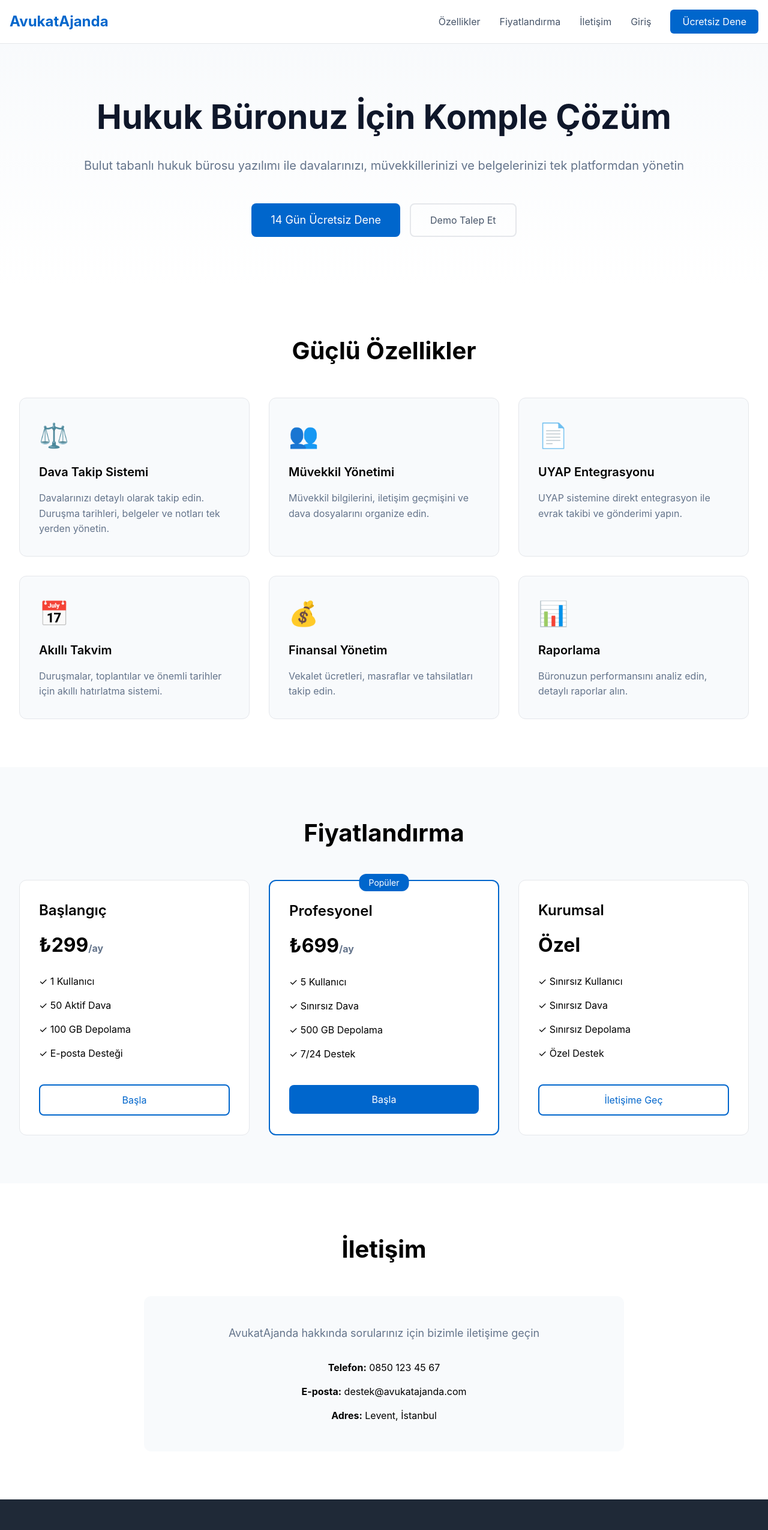
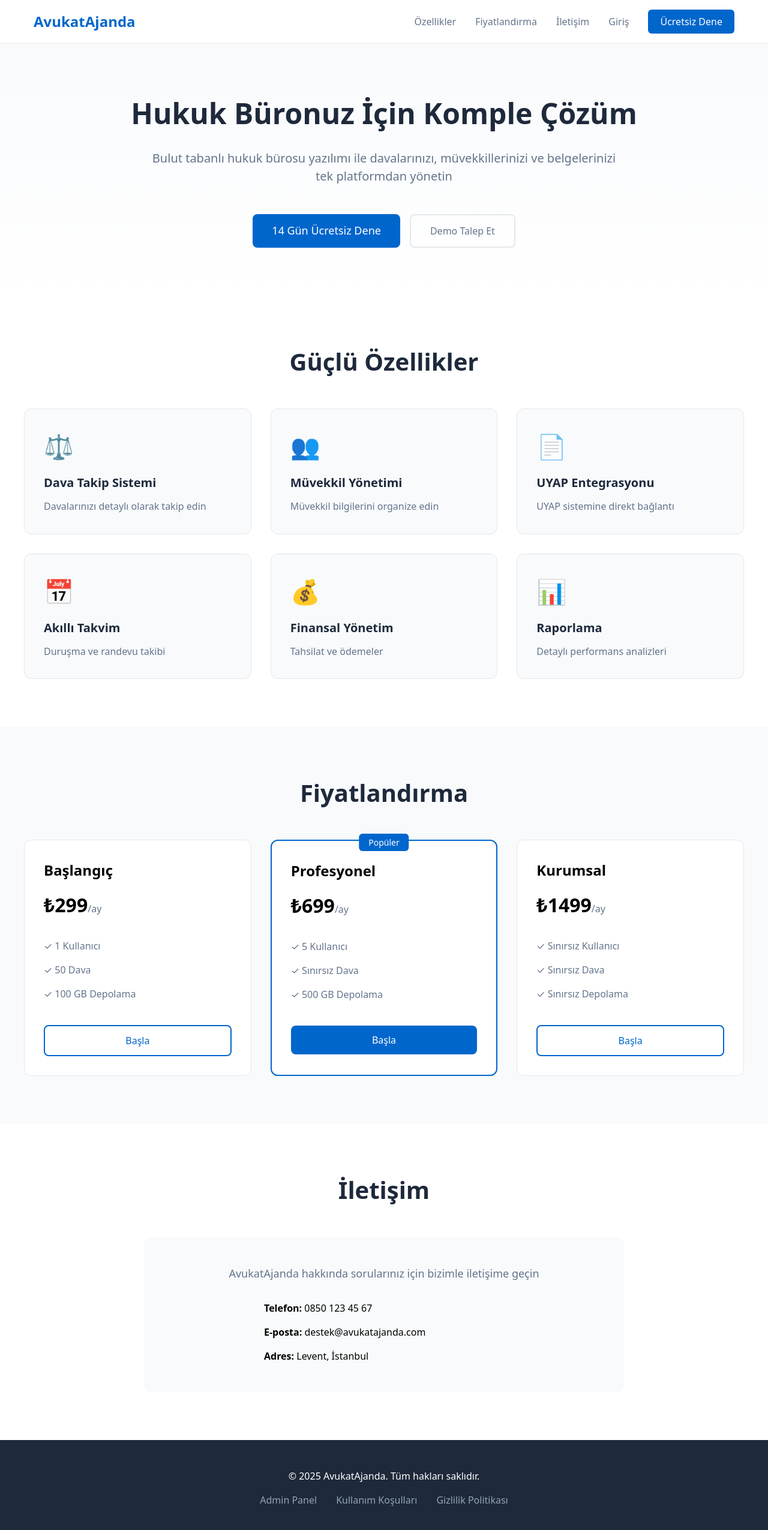
Before and after one commit to serhattopaloglu25/avukatajanda, a Next.js app in the folder frontend/: page / in a window 1280 px wide. Shown: the top 2551 px of the page at 60% size. Built offline with nearby package versions, Linux system fonts and the light colour scheme.

Commit message:
fix: clean homepage restoration

```diff
--- a/frontend/src/app/page.tsx
+++ b/frontend/src/app/page.tsx
@@ -1,218 +1,146 @@
-'use client';
-
-import { useState, useEffect } from 'react';
-
 export default function HomePage() {
-  const [isMobile, setIsMobile] = useState(false);
-  const [menuOpen, setMenuOpen] = useState(false);
-
-  useEffect(() => {
-    const checkMobile = () => setIsMobile(window.innerWidth < 768);
-    checkMobile();
-    window.addEventListener('resize', checkMobile);
-    return () => window.removeEventListener('resize', checkMobile);
-  }, []);
-
   return (
-    <div style={{fontFamily: '-apple-system, BlinkMacSystemFont, "Segoe UI", sans-serif', minHeight: '100vh', background: 'white'}}>
+    <div style={{fontFamily: 'system-ui, -apple-system, sans-serif', minHeight: '100vh', background: 'white'}}>
       {/* Navigation */}
-      <nav style={{background: 'white', borderBottom: '1px solid #e5e7eb', position: 'sticky', top: 0, zIndex: 100}}>
-        <div style={{maxWidth: '1280px', margin: '0 auto', padding: '0 1rem'}}>
-          <div style={{height: '72px', display: 'flex', alignItems: 'center', justifyContent: 'space-between'}}>
-            <a href="/" style={{textDecoration: 'none', fontSize: '1.5rem', fontWeight: 'bold', color: '#0066cc'}}>
+      <nav style={{background: 'white', borderBottom: '1px solid #e5e7eb', padding: '1rem 0'}}>
+        <div style={{maxWidth: '1200px', margin: '0 auto', padding: '0 1rem', display: 'flex', justifyContent: 'space-between', alignItems: 'center'}}>
+          <h1 style={{fontSize: '1.5rem', fontWeight: 'bold', color: '#0066cc', margin: 0}}>
             AvukatAjanda
-            </a>
-
-            {!isMobile ? (
+          </h1>
           <div style={{display: 'flex', gap: '2rem', alignItems: 'center'}}>
-                <a href="#features" style={{color: '#475569', textDecoration: 'none'}}>Özellikler</a>
-                <a href="#pricing" style={{color: '#475569', textDecoration: 'none'}}>Fiyatlandırma</a>
-                <a href="#contact" style={{color: '#475569', textDecoration: 'none'}}>İletişim</a>
-                <a href="/login" style={{color: '#475569', textDecoration: 'none'}}>Giriş</a>
-                <a href="/login" style={{background: '#0066cc', color: 'white', padding: '8px 20px', borderRadius: '6px', textDecoration: 'none'}}>
-                  Ücretsiz Dene
-                </a>
-              </div>
-            ) : (
-              <button onClick={() => setMenuOpen(!menuOpen)} style={{background: 'none', border: 'none', padding: '8px', cursor: 'pointer'}}>
-                <div style={{width: '24px', height: '2px', background: '#0066cc', marginBottom: '5px'}}></div>
-                <div style={{width: '24px', height: '2px', background: '#0066cc', marginBottom: '5px'}}></div>
-                <div style={{width: '24px', height: '2px', background: '#0066cc'}}></div>
-              </button>
-            )}
-          </div>
-
-          {isMobile && menuOpen && (
-            <div style={{position: 'absolute', top: '72px', left: 0, right: 0, background: 'white', borderBottom: '1px solid #e5e7eb', padding: '1rem', boxShadow: '0 4px 6px rgba(0,0,0,0.1)'}}>
-              <div style={{display: 'flex', flexDirection: 'column', gap: '1rem'}}>
-                <a href="#features" style={{color: '#475569', textDecoration: 'none', padding: '0.5rem'}}>Özellikler</a>
-                <a href="#pricing" style={{color: '#475569', textDecoration: 'none', padding: '0.5rem'}}>Fiyatlandırma</a>
-                <a href="#contact" style={{color: '#475569', textDecoration: 'none', padding: '0.5rem'}}>İletişim</a>
-                <a href="/login" style={{color: '#475569', textDecoration: 'none', padding: '0.5rem'}}>Giriş</a>
-                <a href="/login" style={{background: '#0066cc', color: 'white', padding: '0.75rem', borderRadius: '6px', textDecoration: 'none', textAlign: 'center'}}>
+            <a href="#features" style={{color: '#64748b', textDecoration: 'none'}}>Özellikler</a>
+            <a href="#pricing" style={{color: '#64748b', textDecoration: 'none'}}>Fiyatlandırma</a>
+            <a href="#contact" style={{color: '#64748b', textDecoration: 'none'}}>İletişim</a>
+            <a href="/login" style={{color: '#64748b', textDecoration: 'none'}}>Giriş</a>
+            <a href="/login" style={{background: '#0066cc', color: 'white', padding: '0.5rem 1.25rem', borderRadius: '0.375rem', textDecoration: 'none'}}>
               Ücretsiz Dene
             </a>
           </div>
         </div>
-          )}
-        </div>
       </nav>
 
-      {/* Hero Section */}
-      <section style={{padding: isMobile ? '3rem 1rem' : '5rem 2rem', background: 'linear-gradient(to bottom, #f8fafc, white)'}}>
-        <div style={{maxWidth: '1280px', margin: '0 auto', textAlign: 'center'}}>
-          <h1 style={{fontSize: isMobile ? '2rem' : '3.5rem', fontWeight: 'bold', color: '#0f172a', marginBottom: '1.5rem'}}>
+      {/* Hero */}
+      <section style={{padding: '5rem 1rem', background: 'linear-gradient(to bottom, #f8fafc, white)'}}>
+        <div style={{maxWidth: '1200px', margin: '0 auto', textAlign: 'center'}}>
+          <h2 style={{fontSize: '3rem', fontWeight: 'bold', color: '#1e293b', marginBottom: '1.5rem'}}>
             Hukuk Büronuz İçin Komple Çözüm
-          </h1>
-          <p style={{fontSize: isMobile ? '1rem' : '1.25rem', color: '#64748b', marginBottom: '3rem', padding: '0 1rem'}}>
+          </h2>
+          <p style={{fontSize: '1.25rem', color: '#64748b', maxWidth: '800px', margin: '0 auto 3rem'}}>
             Bulut tabanlı hukuk bürosu yazılımı ile davalarınızı, müvekkillerinizi ve belgelerinizi tek platformdan yönetin
           </p>
-          <div style={{display: 'flex', flexDirection: isMobile ? 'column' : 'row', gap: '1rem', justifyContent: 'center', padding: '0 1rem'}}>
-            <a href="/login" style={{background: '#0066cc', color: 'white', padding: '14px 32px', borderRadius: '8px', textDecoration: 'none', fontSize: '1.125rem', display: 'inline-block'}}>
+          <div style={{display: 'flex', gap: '1rem', justifyContent: 'center'}}>
+            <a href="/login" style={{background: '#0066cc', color: 'white', padding: '0.875rem 2rem', borderRadius: '0.5rem', textDecoration: 'none', fontSize: '1.125rem'}}>
               14 Gün Ücretsiz Dene
             </a>
-            <a href="#demo" style={{border: '2px solid #e5e7eb', padding: '14px 32px', borderRadius: '8px', textDecoration: 'none', color: '#475569', display: 'inline-block'}}>
+            <a href="#demo" style={{border: '2px solid #e5e7eb', padding: '0.875rem 2rem', borderRadius: '0.5rem', textDecoration: 'none', color: '#64748b'}}>
               Demo Talep Et
             </a>
           </div>
         </div>
       </section>
 
-      {/* Features Section */}
-      <section id="features" style={{padding: isMobile ? '3rem 1rem' : '5rem 2rem', background: 'white'}}>
-        <div style={{maxWidth: '1280px', margin: '0 auto'}}>
-          <h2 style={{fontSize: isMobile ? '2rem' : '2.5rem', fontWeight: 'bold', textAlign: 'center', marginBottom: '3rem'}}>
+      {/* Features */}
+      <section id="features" style={{padding: '5rem 1rem'}}>
+        <div style={{maxWidth: '1200px', margin: '0 auto'}}>
+          <h2 style={{fontSize: '2.5rem', fontWeight: 'bold', textAlign: 'center', marginBottom: '3rem', color: '#1e293b'}}>
             Güçlü Özellikler
           </h2>
-          <div style={{display: 'grid', gridTemplateColumns: isMobile ? '1fr' : 'repeat(auto-fit, minmax(350px, 1fr))', gap: '2rem'}}>
-            <div style={{background: '#f8fafc', padding: '2rem', borderRadius: '12px', border: '1px solid #e5e7eb'}}>
-              <div style={{fontSize: '2.5rem', marginBottom: '1rem'}}>⚖️</div>
-              <h3 style={{fontSize: '1.25rem', fontWeight: '600', marginBottom: '1rem'}}>Dava Takip Sistemi</h3>
-              <p style={{color: '#64748b', lineHeight: '1.6'}}>
-                Davalarınızı detaylı olarak takip edin. Duruşma tarihleri, belgeler ve notları tek yerden yönetin.
-              </p>
+          <div style={{display: 'grid', gridTemplateColumns: 'repeat(auto-fit, minmax(350px, 1fr))', gap: '2rem'}}>
+            {[
+              {icon: '⚖️', title: 'Dava Takip Sistemi', desc: 'Davalarınızı detaylı olarak takip edin'},
+              {icon: '👥', title: 'Müvekkil Yönetimi', desc: 'Müvekkil bilgilerini organize edin'},
+              {icon: '📄', title: 'UYAP Entegrasyonu', desc: 'UYAP sistemine direkt bağlantı'},
+              {icon: '📅', title: 'Akıllı Takvim', desc: 'Duruşma ve randevu takibi'},
+              {icon: '💰', title: 'Finansal Yönetim', desc: 'Tahsilat ve ödemeler'},
+              {icon: '📊', title: 'Raporlama', desc: 'Detaylı performans analizleri'}
+            ].map((feature, i) => (
+              <div key={i} style={{background: '#f8fafc', padding: '2rem', borderRadius: '0.75rem', border: '1px solid #e5e7eb'}}>
+                <div style={{fontSize: '2.5rem', marginBottom: '1rem'}}>{feature.icon}</div>
+                <h3 style={{fontSize: '1.25rem', fontWeight: '600', marginBottom: '0.75rem', color: '#1e293b'}}>{feature.title}</h3>
+                <p style={{color: '#64748b', lineHeight: '1.6'}}>{feature.desc}</p>
               </div>
-            <div style={{background: '#f8fafc', padding: '2rem', borderRadius: '12px', border: '1px solid #e5e7eb'}}>
-              <div style={{fontSize: '2.5rem', marginBottom: '1rem'}}>👥</div>
-              <h3 style={{fontSize: '1.25rem', fontWeight: '600', marginBottom: '1rem'}}>Müvekkil Yönetimi</h3>
-              <p style={{color: '#64748b', lineHeight: '1.6'}}>
-                Müvekkil bilgilerini, iletişim geçmişini ve dava dosyalarını organize edin.
-              </p>
-            </div>
-            <div style={{background: '#f8fafc', padding: '2rem', borderRadius: '12px', border: '1px solid #e5e7eb'}}>
-              <div style={{fontSize: '2.5rem', marginBottom: '1rem'}}>📄</div>
-              <h3 style={{fontSize: '1.25rem', fontWeight: '600', marginBottom: '1rem'}}>UYAP Entegrasyonu</h3>
-              <p style={{color: '#64748b', lineHeight: '1.6'}}>
-                UYAP sistemine direkt entegrasyon ile evrak takibi ve gönderimi yapın.
-              </p>
-            </div>
-            <div style={{background: '#f8fafc', padding: '2rem', borderRadius: '12px', border: '1px solid #e5e7eb'}}>
-              <div style={{fontSize: '2.5rem', marginBottom: '1rem'}}>📅</div>
-              <h3 style={{fontSize: '1.25rem', fontWeight: '600', marginBottom: '1rem'}}>Akıllı Takvim</h3>
-              <p style={{color: '#64748b', lineHeight: '1.6'}}>
-                Duruşmalar, toplantılar ve önemli tarihler için akıllı hatırlatma sistemi.
-              </p>
-            </div>
-            <div style={{background: '#f8fafc', padding: '2rem', borderRadius: '12px', border: '1px solid #e5e7eb'}}>
-              <div style={{fontSize: '2.5rem', marginBottom: '1rem'}}>💰</div>
-              <h3 style={{fontSize: '1.25rem', fontWeight: '600', marginBottom: '1rem'}}>Finansal Yönetim</h3>
-              <p style={{color: '#64748b', lineHeight: '1.6'}}>
-                Vekalet ücretleri, masraflar ve tahsilatları takip edin.
-              </p>
-            </div>
-            <div style={{background: '#f8fafc', padding: '2rem', borderRadius: '12px', border: '1px solid #e5e7eb'}}>
-              <div style={{fontSize: '2.5rem', marginBottom: '1rem'}}>📊</div>
-              <h3 style={{fontSize: '1.25rem', fontWeight: '600', marginBottom: '1rem'}}>Raporlama</h3>
-              <p style={{color: '#64748b', lineHeight: '1.6'}}>
-                Büronuzun performansını analiz edin, detaylı raporlar alın.
-              </p>
-            </div>
+            ))}
           </div>
         </div>
       </section>
 
-      {/* Pricing Section */}
-      <section id="pricing" style={{padding: isMobile ? '3rem 1rem' : '5rem 2rem', background: '#f8fafc'}}>
-        <div style={{maxWidth: '1280px', margin: '0 auto'}}>
-          <h2 style={{fontSize: isMobile ? '2rem' : '2.5rem', fontWeight: 'bold', textAlign: 'center', marginBottom: '3rem'}}>
+      {/* Pricing */}
+      <section id="pricing" style={{padding: '5rem 1rem', background: '#f8fafc'}}>
+        <div style={{maxWidth: '1200px', margin: '0 auto'}}>
+          <h2 style={{fontSize: '2.5rem', fontWeight: 'bold', textAlign: 'center', marginBottom: '3rem', color: '#1e293b'}}>
             Fiyatlandırma
           </h2>
-          <div style={{display: 'grid', gridTemplateColumns: isMobile ? '1fr' : 'repeat(auto-fit, minmax(300px, 1fr))', gap: '2rem'}}>
-            <div style={{background: 'white', padding: '2rem', borderRadius: '12px', border: '1px solid #e5e7eb'}}>
-              <h3 style={{fontSize: '1.5rem', fontWeight: '600', marginBottom: '1rem'}}>Başlangıç</h3>
-              <p style={{fontSize: '2rem', fontWeight: 'bold', marginBottom: '1rem'}}>₺299<span style={{fontSize: '1rem', color: '#64748b'}}>/ay</span></p>
+          <div style={{display: 'grid', gridTemplateColumns: 'repeat(auto-fit, minmax(300px, 1fr))', gap: '2rem'}}>
+            {[
+              {name: 'Başlangıç', price: 299, features: ['1 Kullanıcı', '50 Dava', '100 GB Depolama']},
+              {name: 'Profesyonel', price: 699, features: ['5 Kullanıcı', 'Sınırsız Dava', '500 GB Depolama'], popular: true},
+              {name: 'Kurumsal', price: 1499, features: ['Sınırsız Kullanıcı', 'Sınırsız Dava', 'Sınırsız Depolama']}
+            ].map((plan, i) => (
+              <div key={i} style={{
+                background: 'white',
+                padding: '2rem',
+                borderRadius: '0.75rem',
+                border: plan.popular ? '2px solid #0066cc' : '1px solid #e5e7eb',
+                position: 'relative'
+              }}>
+                {plan.popular && (
+                  <div style={{position: 'absolute', top: '-12px', left: '50%', transform: 'translateX(-50%)', background: '#0066cc', color: 'white', padding: '0.25rem 1rem', borderRadius: '0.375rem', fontSize: '0.875rem'}}>
+                    Popüler
+                  </div>
+                )}
+                <h3 style={{fontSize: '1.5rem', fontWeight: '600', marginBottom: '1rem'}}>{plan.name}</h3>
+                <p style={{fontSize: '2rem', fontWeight: 'bold', marginBottom: '1.5rem'}}>
+                  ₺{plan.price}<span style={{fontSize: '1rem', color: '#64748b', fontWeight: 'normal'}}>/ay</span>
+                </p>
                 <ul style={{listStyle: 'none', padding: 0, marginBottom: '2rem'}}>
-                <li style={{padding: '0.5rem 0'}}>✓ 1 Kullanıcı</li>
-                <li style={{padding: '0.5rem 0'}}>✓ 50 Aktif Dava</li>
-                <li style={{padding: '0.5rem 0'}}>✓ 100 GB Depolama</li>
-                <li style={{padding: '0.5rem 0'}}>✓ E-posta Desteği</li>
+                  {plan.features.map((f, j) => (
+                    <li key={j} style={{padding: '0.5rem 0', color: '#64748b'}}>✓ {f}</li>
+                  ))}
                 </ul>
-              <a href="/login" style={{display: 'block', textAlign: 'center', padding: '0.75rem', border: '2px solid #0066cc', borderRadius: '8px', color: '#0066cc', textDecoration: 'none'}}>
+                <a href="/login" style={{
+                  display: 'block',
+                  textAlign: 'center',
+                  padding: '0.75rem',
+                  background: plan.popular ? '#0066cc' : 'white',
+                  color: plan.popular ? 'white' : '#0066cc',
+                  border: plan.popular ? 'none' : '2px solid #0066cc',
+                  borderRadius: '0.5rem',
+                  textDecoration: 'none'
+                }}>
                   Başla
                 </a>
               </div>
-            <div style={{background: 'white', padding: '2rem', borderRadius: '12px', border: '2px solid #0066cc', position: 'relative'}}>
-              <div style={{position: 'absolute', top: '-12px', left: '50%', transform: 'translateX(-50%)', background: '#0066cc', color: 'white', padding: '4px 16px', borderRadius: '12px', fontSize: '0.875rem'}}>
-                Popüler
-              </div>
-              <h3 style={{fontSize: '1.5rem', fontWeight: '600', marginBottom: '1rem'}}>Profesyonel</h3>
-              <p style={{fontSize: '2rem', fontWeight: 'bold', marginBottom: '1rem'}}>₺699<span style={{fontSize: '1rem', color: '#64748b'}}>/ay</span></p>
-              <ul style={{listStyle: 'none', padding: 0, marginBottom: '2rem'}}>
-                <li style={{padding: '0.5rem 0'}}>✓ 5 Kullanıcı</li>
-                <li style={{padding: '0.5rem 0'}}>✓ Sınırsız Dava</li>
-                <li style={{padding: '0.5rem 0'}}>✓ 500 GB Depolama</li>
-                <li style={{padding: '0.5rem 0'}}>✓ 7/24 Destek</li>
-              </ul>
-              <a href="/login" style={{display: 'block', textAlign: 'center', padding: '0.75rem', background: '#0066cc', borderRadius: '8px', color: 'white', textDecoration: 'none'}}>
-                Başla
-              </a>
-            </div>
-            <div style={{background: 'white', padding: '2rem', borderRadius: '12px', border: '1px solid #e5e7eb'}}>
-              <h3 style={{fontSize: '1.5rem', fontWeight: '600', marginBottom: '1rem'}}>Kurumsal</h3>
-              <p style={{fontSize: '2rem', fontWeight: 'bold', marginBottom: '1rem'}}>Özel</p>
-              <ul style={{listStyle: 'none', padding: 0, marginBottom: '2rem'}}>
-                <li style={{padding: '0.5rem 0'}}>✓ Sınırsız Kullanıcı</li>
-                <li style={{padding: '0.5rem 0'}}>✓ Sınırsız Dava</li>
-                <li style={{padding: '0.5rem 0'}}>✓ Sınırsız Depolama</li>
-                <li style={{padding: '0.5rem 0'}}>✓ Özel Destek</li>
-              </ul>
-              <a href="#contact" style={{display: 'block', textAlign: 'center', padding: '0.75rem', border: '2px solid #0066cc', borderRadius: '8px', color: '#0066cc', textDecoration: 'none'}}>
-                İletişime Geç
-              </a>
-            </div>
+            ))}
           </div>
         </div>
       </section>
 
-      {/* Contact Section */}
-      <section id="contact" style={{padding: isMobile ? '3rem 1rem' : '5rem 2rem', background: 'white'}}>
+      {/* Contact */}
+      <section id="contact" style={{padding: '5rem 1rem'}}>
         <div style={{maxWidth: '800px', margin: '0 auto', textAlign: 'center'}}>
-          <h2 style={{fontSize: isMobile ? '2rem' : '2.5rem', fontWeight: 'bold', marginBottom: '3rem'}}>İletişim</h2>
-          <div style={{background: '#f8fafc', padding: isMobile ? '2rem' : '3rem', borderRadius: '12px'}}>
+          <h2 style={{fontSize: '2.5rem', fontWeight: 'bold', marginBottom: '3rem', color: '#1e293b'}}>
+            İletişim
+          </h2>
+          <div style={{background: '#f8fafc', padding: '3rem', borderRadius: '0.75rem'}}>
             <p style={{marginBottom: '2rem', fontSize: '1.125rem', color: '#64748b'}}>
               AvukatAjanda hakkında sorularınız için bizimle iletişime geçin
             </p>
-            <div style={{marginBottom: '1rem'}}>
-              <strong>Telefon:</strong> 0850 123 45 67
-            </div>
-            <div style={{marginBottom: '1rem'}}>
-              <strong>E-posta:</strong> destek@avukatajanda.com
-            </div>
-            <div>
-              <strong>Adres:</strong> Levent, İstanbul
+            <div style={{display: 'grid', gap: '1rem', textAlign: 'left', maxWidth: '400px', margin: '0 auto'}}>
+              <div><strong>Telefon:</strong> 0850 123 45 67</div>
+              <div><strong>E-posta:</strong> destek@avukatajanda.com</div>
+              <div><strong>Adres:</strong> Levent, İstanbul</div>
             </div>
           </div>
         </div>
       </section>
 
       {/* Footer */}
-      <footer style={{background: '#1f2937', color: 'white', padding: '3rem 2rem', textAlign: 'center'}}>
+      <footer style={{background: '#1e293b', color: 'white', padding: '3rem 1rem', textAlign: 'center'}}>
         <p style={{marginBottom: '1rem'}}>© 2025 AvukatAjanda. Tüm hakları saklıdır.</p>
-        <div style={{display: 'flex', flexDirection: isMobile ? 'column' : 'row', gap: '1rem', justifyContent: 'center'}}>
-          <a href="/admin" style={{color: '#9ca3af', textDecoration: 'none'}}>Admin Panel</a>
-          <a href="#" style={{color: '#9ca3af', textDecoration: 'none'}}>Kullanım Koşulları</a>
-          <a href="#" style={{color: '#9ca3af', textDecoration: 'none'}}>Gizlilik Politikası</a>
-          <a href="#" style={{color: '#9ca3af', textDecoration: 'none'}}>KVKK</a>
+        <div style={{display: 'flex', gap: '2rem', justifyContent: 'center'}}>
+          <a href="/admin" style={{color: '#94a3b8', textDecoration: 'none'}}>Admin Panel</a>
+          <a href="#" style={{color: '#94a3b8', textDecoration: 'none'}}>Kullanım Koşulları</a>
+          <a href="#" style={{color: '#94a3b8', textDecoration: 'none'}}>Gizlilik Politikası</a>
         </div>
       </footer>
     </div>
```
Lines whose indentation alone changed are shown as unchanged.
